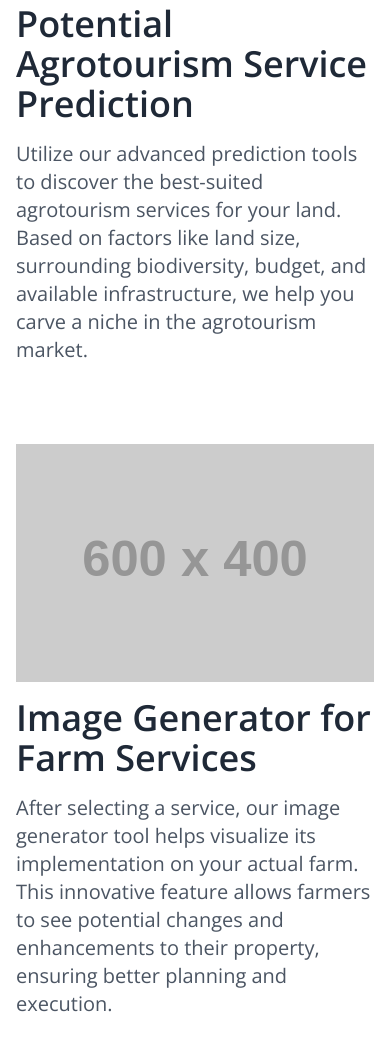
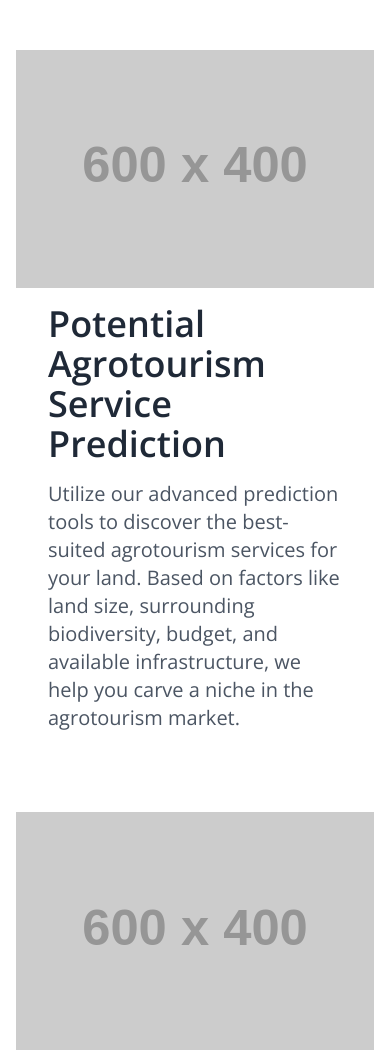
Before and after one commit to ombhojane/ChaloKisaan, a Flask app: page / in a window 390 px wide. Shown: the part 2075-3125 px from the top of the page. Run offline with Flask 3, Linux system fonts and the light colour scheme; grey boxes labelled with a size stand in for pictures from a placeholder-image service; some libraries are stand-ins or nearby versions.

Commit message:
[UI enhancements] Homepage

```diff
--- a/templates/index.html
+++ b/templates/index.html
@@ -42,10 +42,9 @@
     <div class="hero-section text-center py-20 bg-green-50">
       <h1 class="text-5xl font-bold">Generate the optimal agrotourism plan for your farm with AI</h1>
       <p class="text-xl mt-4">Empower your farm's potential with cutting-edge AI technology.</p>
+      <img src="https://i.postimg.cc/fLHL7zb8/hero.png" alt="Hero Image" class="mx-auto mt-8">
   </div>
 
-  <!-- Section: Vibrant Images of Farms -->
-  <!-- Section: Before and After Image Generator Examples -->
 <section class="py-10">
   <h2 class="text-3xl font-bold text-gray-800 text-center mb-6">Image Generator for Farm Services</h2>
   <p class="text-xl text-gray-600 text-center mb-6">See the transformation your farm can undergo with our Image Generator. Compare the original farm state with the envisioned service implemented.</p>
@@ -79,7 +78,7 @@
     <div class="w-full md:w-1/2 mb-4 md:mb-0">
         <img src="https://placehold.co/600x400" alt="Illustration of a farm scene with various agricultural activities, representing agrotourism experiences." class="mx-auto">
     </div>
-      <div class="w-full md:w-1/2">
+    <div class="w-full md:w-1/2 px-8">
         <h2 class="text-4xl font-bold text-gray-800 mb-4">Potential Agrotourism Service Prediction</h2>
         <p class="text-xl text-gray-600">Utilize our advanced prediction tools to discover the best-suited agrotourism services for your land. Based on factors like land size, surrounding biodiversity, budget, and available infrastructure, we help you carve a niche in the agrotourism market.</p>
     </div>
@@ -89,7 +88,7 @@
 
   <!-- Section 2: Potential Agrotourism Service Prediction -->
   <section class="flex flex-col md:flex-row justify-between items-center py-10">
-      <div class="w-full md:w-1/2 order-2 md:order-1">
+    <div class="w-full md:w-1/2 order-2 md:order-1 px-8">
         <h2 class="text-4xl font-bold text-gray-800 mb-4">Image Generator for Farm Services</h2>
         <p class="text-xl text-gray-600">After selecting a service, our image generator tool helps visualize its implementation on your actual farm. This innovative feature allows farmers to see potential changes and enhancements to their property, ensuring better planning and execution.</p>
     </div>
@@ -103,7 +102,7 @@
     <div class="w-full md:w-1/2 mb-4 md:mb-0">
         <img src="https://placehold.co/600x400" alt="Image Generator Visualization" class="mx-auto">
     </div>
-      <div class="w-full md:w-1/2">
+    <div class="w-full md:w-1/2 px-8">
         <h2 class="text-4xl font-bold text-gray-800 mb-4">Comprehensive Business Model and Planning Tools</h2>
         <p class="text-xl text-gray-600">Our platform offers a detailed business model, setup process guidelines, and an itinerary generator, complemented by a chatbot for instant assistance. These tools are designed to streamline your venture into agrotourism, from conceptualization to realization.</p>
     </div>
```
Lines whose indentation alone changed are shown as unchanged.
